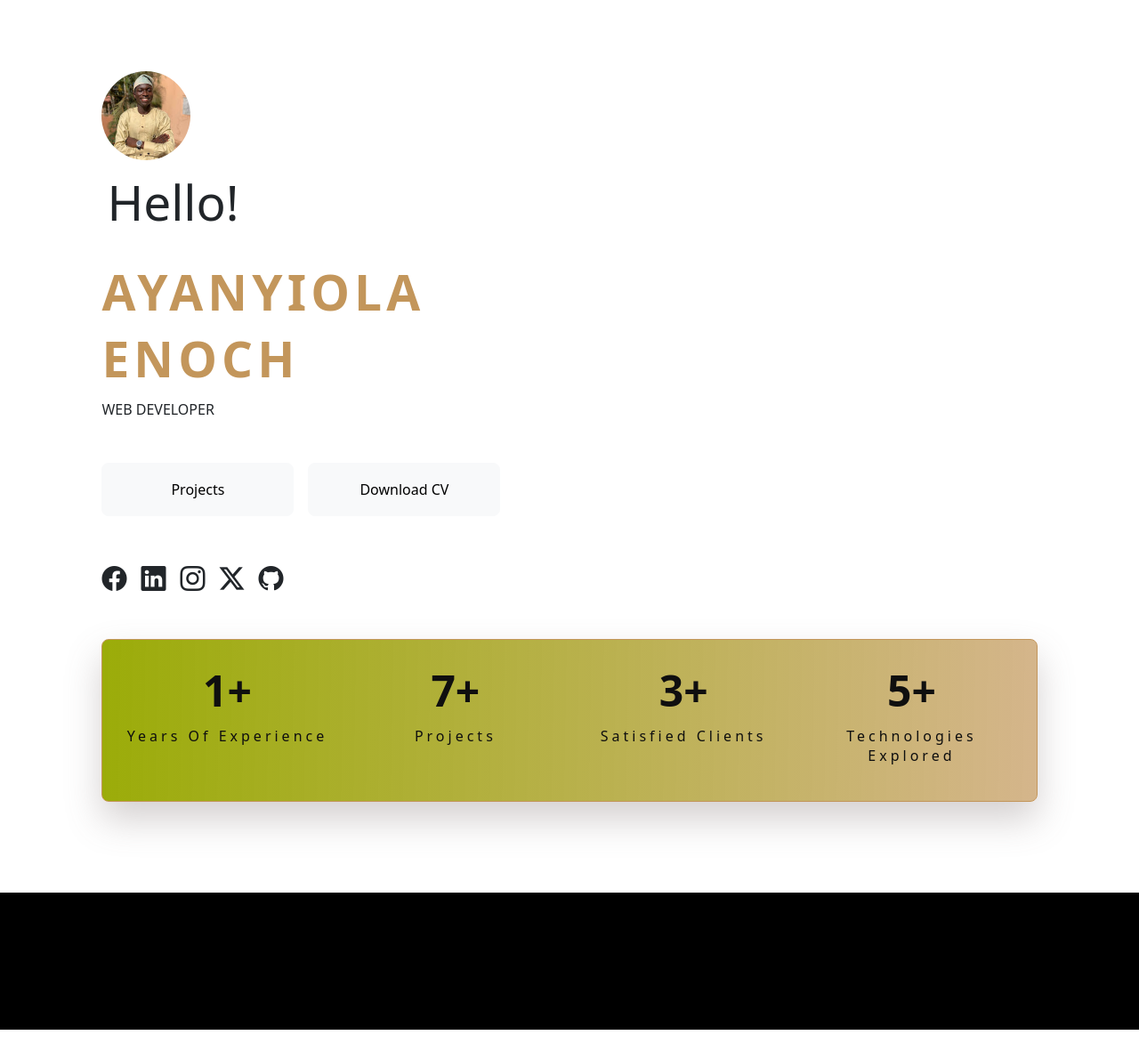
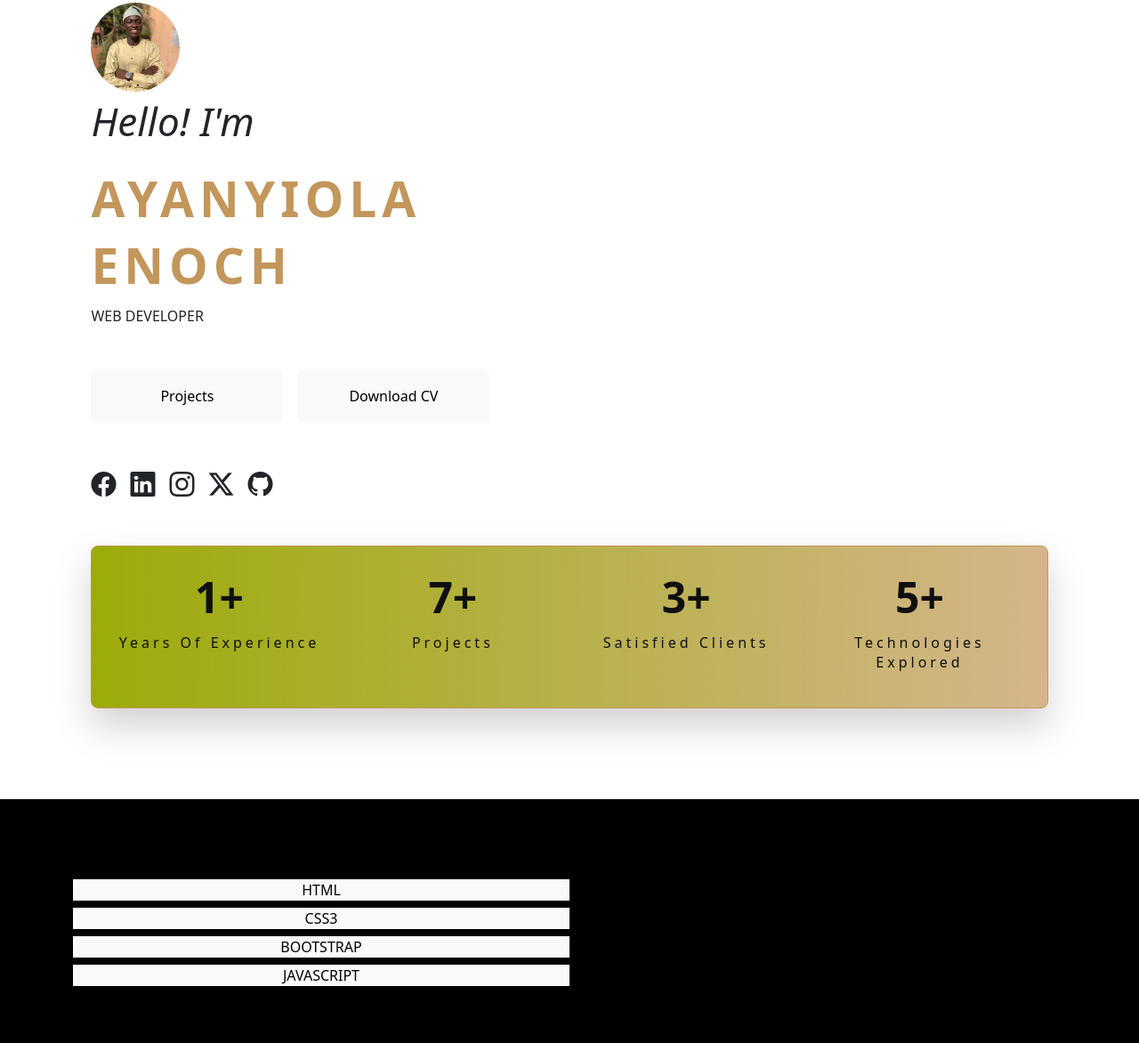
Before and after one commit to Ayanyiola-Enoch/OIBSIP_Task2, a plain HTML site: page index.html in a window 1280 px wide. Shown: the part 227-1399 px from the top of the page at 89% size. Drawn offline with nearby package versions, Linux system fonts and the light colour scheme.

Commit message:
version1 BODY

```diff
--- a/index.html
+++ b/index.html
@@ -11,26 +11,7 @@
 </head>
 <body>
 
-<!-- <div class="pages">
-
-    <nav>
-        <div class="logo">
-            <h2> <span class="logo"><</span>Dev_Enoch <span class="logo">></span> </h2>
-        </div>
-
-        <ul>
-            <li><a href="#">About</a></li>
-            <li><a href="#">Projects</a></li>
-        </ul>
-    </nav>
-
-    <main>
-
-    </main>
-</div>
-     -->
      <div class="cover bg">
-
          <div class="navcover">
              <nav class="navbar navbar-expand-lg py-4 z-3">
             <div class="container">
@@ -63,18 +44,17 @@
     </div>
 
     <section id="hero">
-        <div id="particles-js">
-        <div class="container pt-md-0">
+        <div class="container p-0 md-0">
             <div class="photo">
                 <img src="/img/photo.jpg" alt="">
             </div>
-            <p class="hello">Hello! </p>
+            <p class="hello">Hello! I'm</p>
             <h2 class="text-uppercase"> <span class="position-relative z-2">Ayanyiola <br> <span>Enoch</span></span></h2>
-            <p class="text-uppercase"><span class="position-relative z-2">Web developer</span></p>
+            <p class="text-uppercase"><span class="position-relative z-2 spaa">Web developer</span></p>
 
             <div class="d-flex gap-3 mt-5">
                 <button class="btn btn-light rounded-3 hrbtn position-relative z-2">Projects</button>
-                <a href="./Liasu Teslim CV.pdf" download="Enoch's Resume.doc"><button class="btn btn-light rounded-3 hrbtn">Download CV</button></a>
+                <a href="./Enoch's resume. .docx" download="Enoch's Resume.doc"><button class="btn btn-light rounded-3 hrbtn">Download CV</button></a>
             </div>
 
             <div class="d-flex gap-3 my-5 position-relative z-2">
@@ -112,14 +92,14 @@
       <section id="skills" class="overflow-x-hidden">
         <div class="container overflow-x-hidden">
 
-          <!-- <div class="container text-center">
+          <div class="container text-center">
             <div class="row row-cols-2 gap-2 ">
-              <div class="col text-bg-light ">Column</div>
-              <div class="col text-bg-light">Column</div>
-              <div class="col text-bg-light ">Column</div>
-              <div class="col text-bg-light ">Column</div>
+              <div class="col text-bg-light">HTML</div>
+              <div class="col text-bg-light">CSS3</div>
+              <div class="col text-bg-light ">BOOTSTRAP</div>
+              <div class="col text-bg-light ">JAVASCRIPT</div>
             </div>
-          </div> -->
+          </div>
 
 
 
--- a/style.css
+++ b/style.css
@@ -5,7 +5,7 @@
 }
 
 ::-webkit-scrollbar{
-    background-color: #C3965B ;
+    background: linear-gradient(191deg, rgba(195, 150, 91, 0.70) 0%, #9bac09 100.46%);
     width: 10px;
     border-radius: 10px;
 }
@@ -29,7 +29,6 @@ html{
     background: linear-gradient(91deg,#9bac09 0%, rgba(195, 150, 91, 0.70) 100.46%);
     box-shadow: 0px 20px 40px 0px rgba(114, 100, 100, 0.30);
     backdrop-filter: blur(10px);
-    /* margin-bottom: -17%; */
 }
 .lay h4{
     color: #0F0F0F;
@@ -39,9 +38,6 @@ html{
     line-height: normal;
     text-transform: uppercase;
 }
-/* .hrbtn{
-    width: 150px;
-} */
 
 .hrbtn{
     width: 216px;
@@ -59,7 +55,6 @@ html{
     overflow: hidden;
     height: 400px;
     display: grid;
-    /* grid-template-columns: 1fr 1fr ; */
     place-items: center;
 }
 #services h3, #skills h3, #footer h3{
@@ -114,18 +109,17 @@ html{
     font-style: normal;
     font-weight: 700;
     line-height: normal;
-    letter-spacing: 5.12px;
+    letter-spacing: 6px;
     text-transform: uppercase;
 }
 #hero{
-    padding-top: 17% !important;
+    padding-top: 11% !important;
 }
 .photo img{
     border-radius: 100%;
     width: 100px;
 }
 p.hello{
-    padding: 6px;
-    font-size: 55px;
-    font-style: normal;
+    font-size: 44px;
+    font-style: oblique;
 }
```
